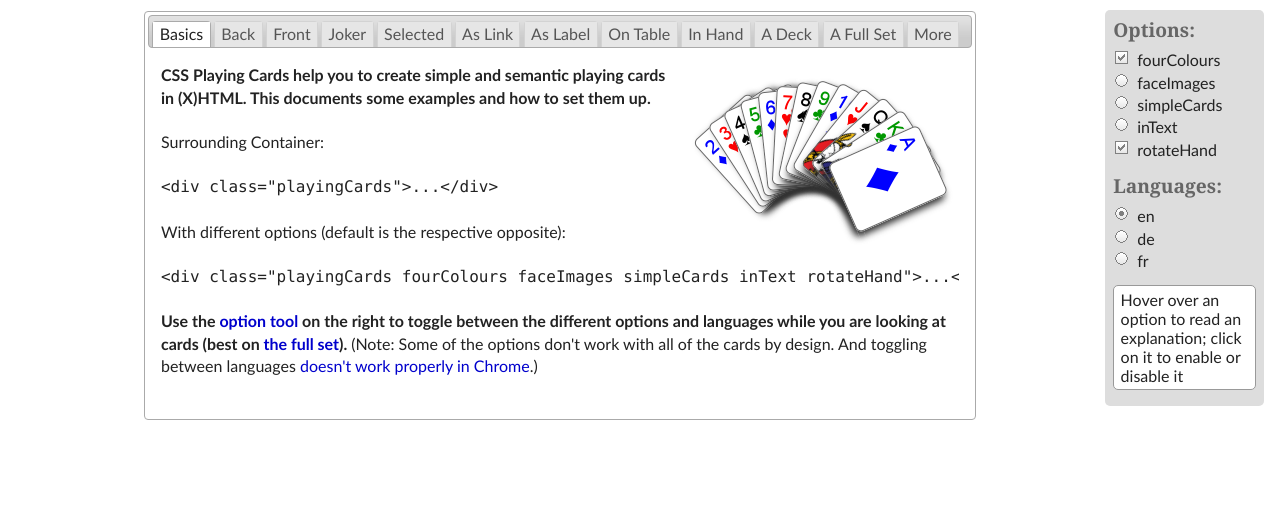
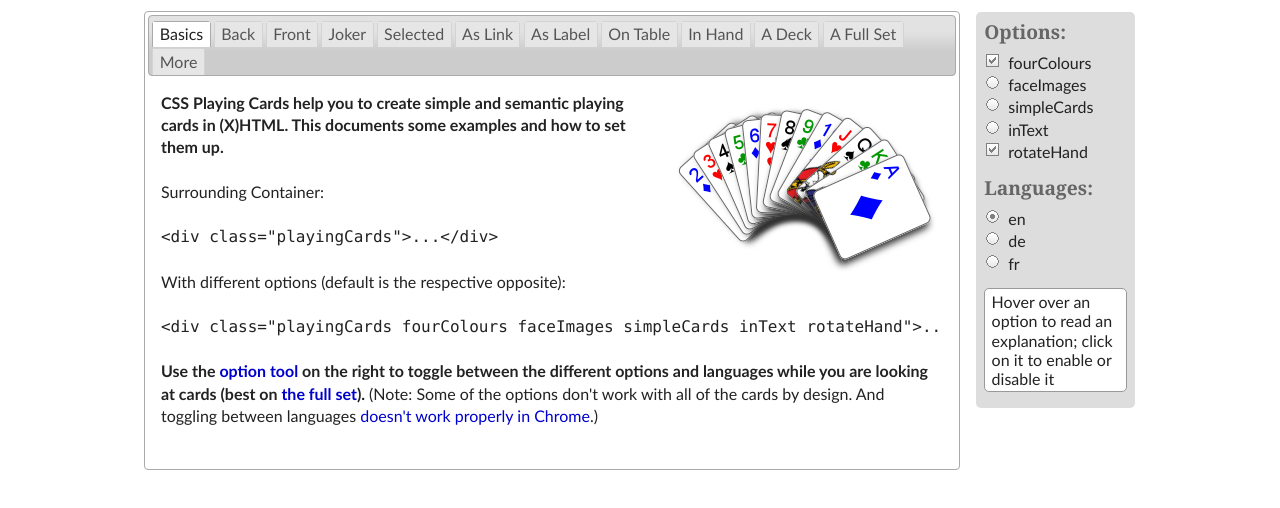
Before and after one commit to selfthinker/CSS-Playing-Cards, a plain HTML site: page index.html in a window 1280 px wide. Shown: the part 80-588 px from the top of the page. Drawn offline with nearby package versions, Linux system fonts and the light colour scheme.

Commit message:
changed options toolbox from fixed to absolute position

```diff
--- a/style.css
+++ b/style.css
@@ -3,17 +3,16 @@ body {
     max-width: 62em;
     min-width: 26em;
     padding: 0 2em;
-    position: relative;
 }
 
 #cards {
-    margin: 0 10em 1.5em 0;
+    margin: 0 11em 1.5em 0;
 }
 
 #options.active {
-    position: fixed;
-    top: 5.6em;
-    right: 1em;
+    position: absolute;
+    top: 0;
+    right: -11em;
     background: #ddd;
     padding: .5em .5em 0;
     -webkit-border-radius: 5px;
```
